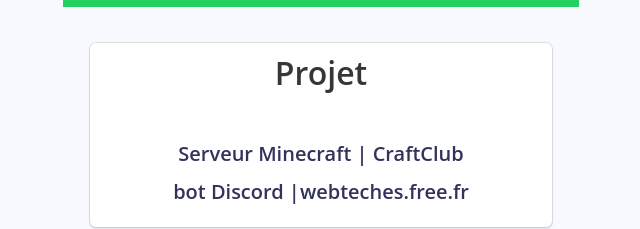
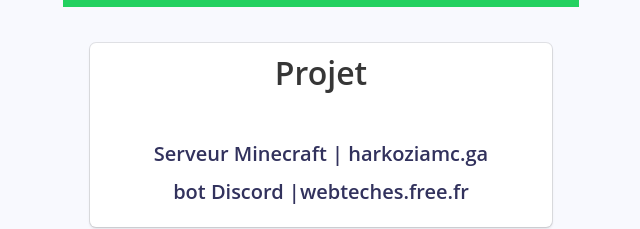
Before and after one commit to webteches/techone-dev, a plain HTML site: page index.html in a window 1280 px wide. Shown: the part 1800-2029 px from the top of the page, without its empty margins (319-959 px from the left). Drawn offline with nearby package versions, Linux system fonts and the light colour scheme.

Commit message:
Update index.html

```diff
--- a/index.html
+++ b/index.html
@@ -173,7 +173,7 @@
                                 <br>
                                 <br>
 
-                                   <h2 href="https://fastpvp.fr">Serveur Minecraft | CraftClub </h2>
+                                   <h2 href="https://fastpvp.fr">Serveur Minecraft | harkoziamc.ga </h2>
                                    <h2 href="https://fastpvp.fr">bot Discord |webteches.free.fr</h2>
 
                                 </div>
```
